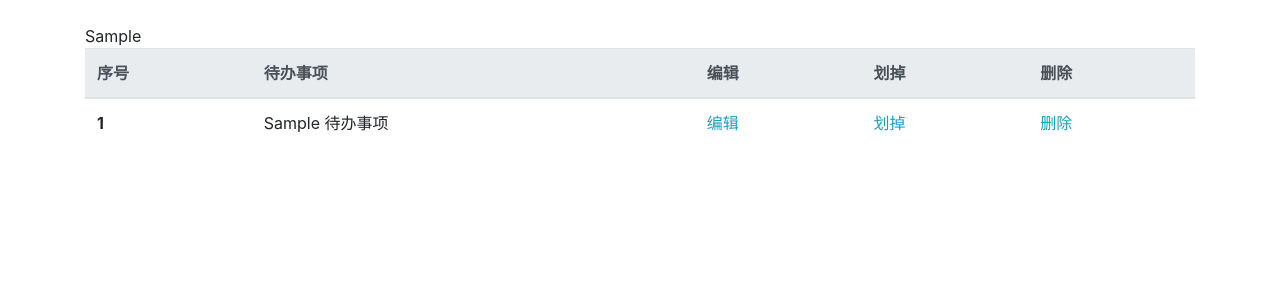
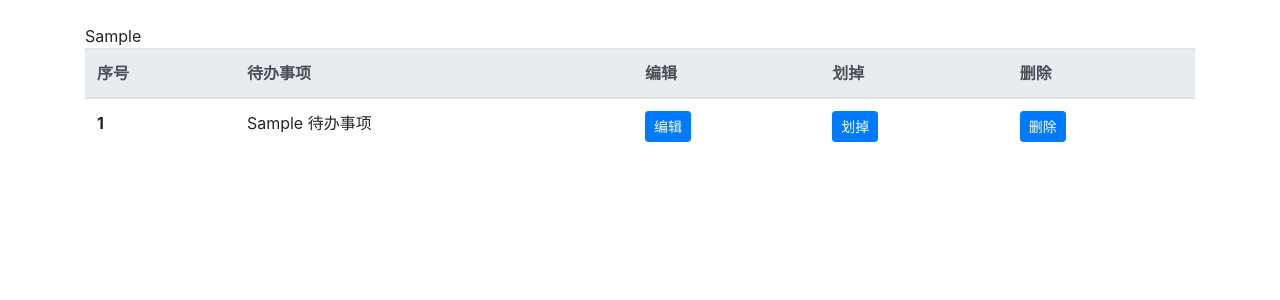
Before and after one commit to bestofQ/to_do_list, a Django app: template todolist/templates/todolist/home.html in a window 1280 px wide. Shown: the part 54-354 px from the top of the page. Run offline with Django 3.2, Linux system fonts and the light colour scheme; the template is opened without the code that fills it: most values are stand-ins (such as "Sample title", 1, 10 or a date in 2020); some libraries are stand-ins or nearby versions.

Commit message:
修改完成状态

```diff
--- a/todolist/templates/todolist/home.html
+++ b/todolist/templates/todolist/home.html
@@ -29,17 +29,47 @@ active
           <th scope="row" class="text-dark">{{ forloop.counter }}</th>
           <td class="text-dark" id='line-through'>{{ lst.待办事项 }}</td>
           <td class="text-secondary">不可编辑</td>
-          <td><a class="text-info" href='#'>撤销</a></td>
-          <td><a href="{% url 'todolist:todolist_delete' forloop.counter %}" class="text-danger">删除</a></td>
+          <td>
+            <!-- <a class="text-info" href='#'>撤销</a> -->
+            <form action="{% url 'todolist:todolist_cross' forloop.counter %}" method="POST">
+              {% csrf_token %}
+              <input type="hidden" value="未完成" name="完成状态">
+              <button type="submit" class="btn btn-primary btn-sm">撤销</button>
+            </form>
+          </td>
+          <td>
+            <!-- <a href="{% url 'todolist:todolist_delete' forloop.counter %}" class="text-danger">删除</a> -->
+            <form action="{% url 'todolist:todolist_delete' forloop.counter %}" method="POST">
+                {% csrf_token %}
+                <button type="submit" class="btn btn-danger btn-sm">删除</button>
+            </form>
+          </td>
         </tr>
       {% else %}
         <tr>
           <th scope="row">{{ forloop.counter }}</th>
           <td>{{ lst.待办事项 }}</td>
           {# <td><a href="/todo/edit/" class="text-success">编辑</a></td> #}
-          <td><a href="{% url 'todolist:todolist_edit' forloop.counter %}" class="text-info">编辑</a></td>
-          <td><a href="#" class="text-info">划掉</a></td>
-          <td><a href="{% url 'todolist:todolist_delete' forloop.counter %}" class="text-info">删除</a></td>
+          <td>
+            <a href="{% url 'todolist:todolist_edit' forloop.counter %}" >
+              <button type="submit" class="btn btn-primary btn-sm">编辑</button>
+            </a>
+          </td>
+          <td>
+            <!-- <a href="#" class="text-info">划掉</a> -->
+            <form action="{% url 'todolist:todolist_cross' forloop.counter %}" method="POST">
+              {% csrf_token %}
+              <input type="hidden" value="已完成" name="完成状态">
+              <button type="submit" class="btn btn-primary btn-sm">划掉</button>
+            </form>
+          </td>
+          <td>
+            <!-- <a href="{% url 'todolist:todolist_delete' forloop.counter %}" class="text-info">删除</a> -->
+            <form action="{% url 'todolist:todolist_delete' forloop.counter %}" method="POST">
+                {% csrf_token %}
+                <button type="submit" class="btn btn-primary btn-sm">删除</button>
+            </form>
+          </td>
         </tr>
       {% endif %}
 
--- a/todolist/urls.py
+++ b/todolist/urls.py
@@ -9,4 +9,6 @@ urlpatterns = [
     # path('edit/', views.edit, name='todolist_edit'),
     path('edit/<int:forloop_counter>', views.edit, name='todolist_edit'),
     path('delete/<int:forloop_counter>', views.delete, name='todolist_delete'),
+    # 划掉
+    path('cross/<int:forloop_counter>', views.cross, name='todolist_cross'),
 ]
```
Also changed, not shown: todolist/views.py (+10 -0 lines).
